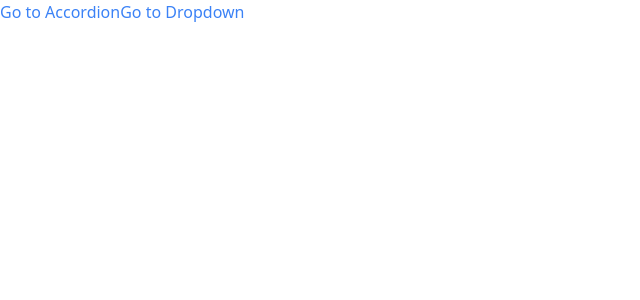
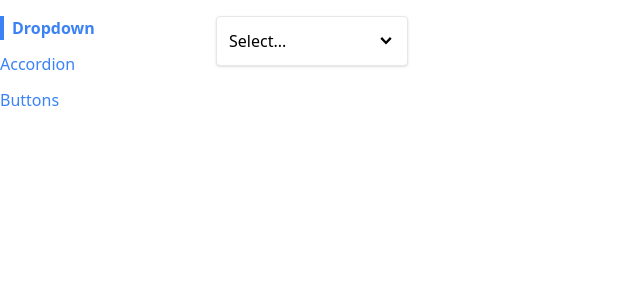
Before and after one commit to lqlever/comps, a React (Create React App) app: page / in a window 1280 px wide. Shown: the top 300 px of the page, without its empty margins (0-640 px from the left). Built offline with nearby package versions, Linux system fonts and the light colour scheme.

Commit message:
add styling and new component for nav

```diff
--- a/src/App.js
+++ b/src/App.js
@@ -1,19 +1,22 @@
-import Link from './components/Link';
+import Sidebar from './components/Sidebar';
 import Route from './components/Route';
 import AccordionPage from './pages/AccordionPage';
 import DropdownPage from './pages/DropdownPage';
+import ButtonPage from './pages/ButtonPage';
 
 function App() {
 
-  return <div>
-    <Link to="/accordion">Go to Accordion</Link>
-    <Link to="/dropdown">Go to Dropdown</Link>
-    <div>
+  return <div className="container mx-auto grid grid-cols-6 gap-4 mt-4">
+    <Sidebar />
+    <div className="col-span-5">
       <Route path="/accordion">
         <AccordionPage />
       </Route>
-      <Route path="/dropdown">
+      <Route path="/">
         <DropdownPage />
+      </Route>
+      <Route path="/buttons">
+        <ButtonPage />
       </Route>
     </div>
   </div>
--- a/src/components/Link.js
+++ b/src/components/Link.js
@@ -1,10 +1,10 @@
 import classNames from 'classnames';
 import useNavigation from '../hooks/useNavigation';
 
-function Link({ to, children }) {
-  const { navigate } = useNavigation();
+function Link({ to, children, className, activeClassName }) {
+  const { navigate, currentPath } = useNavigation();
 
-  const classes = classNames('text-blue-500');
+  const classes = classNames('text-blue-500', className, currentPath === to && activeClassName);
 
   const handleClick = (event) => {
 
--- /dev/null
+++ b/src/components/Sidebar.js
@@ -0,0 +1,21 @@
+import Link from "./Link";
+
+function Sidebar() {
+  const links = [
+    { path: "/", label: "Dropdown" },
+    { path: "/accordion", label: "Accordion" },
+    { path: "/buttons", label: "Buttons" }
+  ];
+
+  const renderedLinks = links.map((link) => {
+    return <Link key={link.label} to={link.path} className="mb-3" activeClassName="font-bold border-l-4 border-blue-500 pl-2">{link.label}</Link>
+  });
+
+  return (
+  <div className="sticky top-0 flex flex-col items-start">
+    {renderedLinks}
+  </div>
+  );
+};
+
+export default Sidebar;
```
